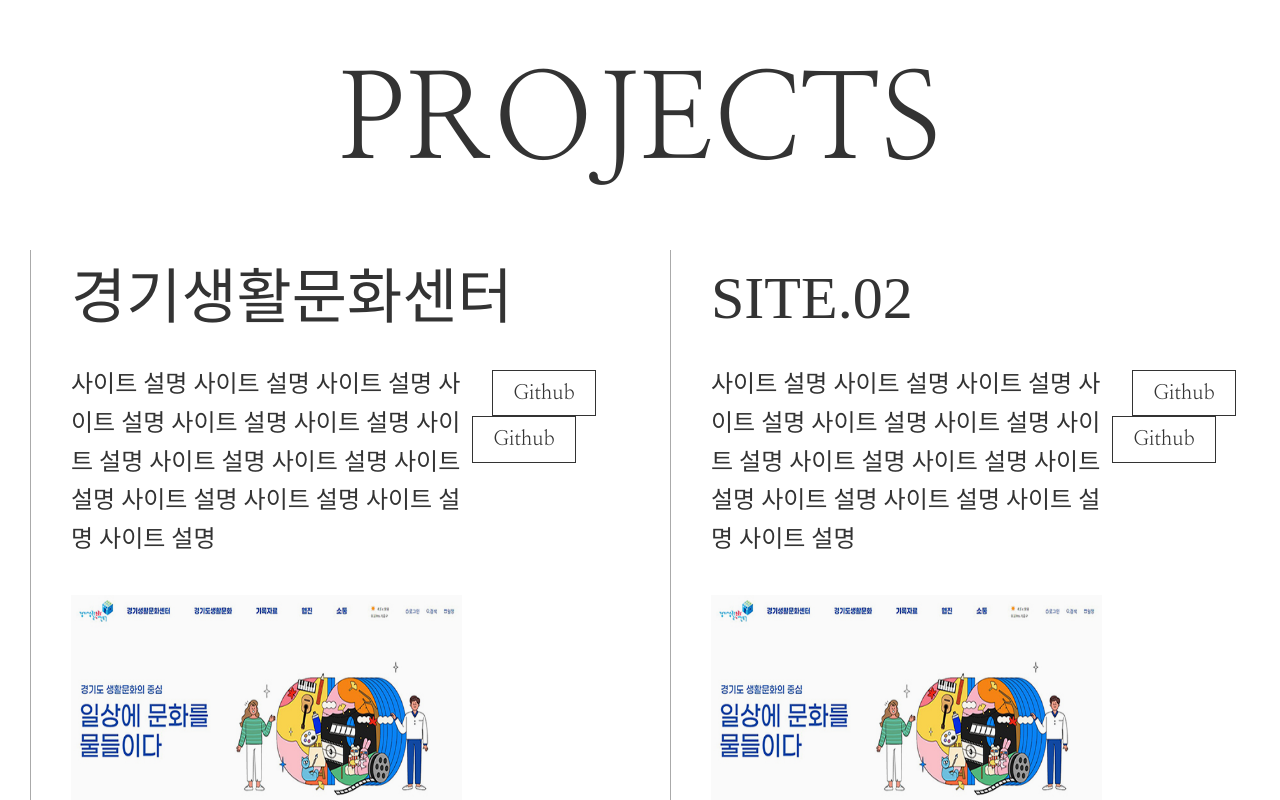
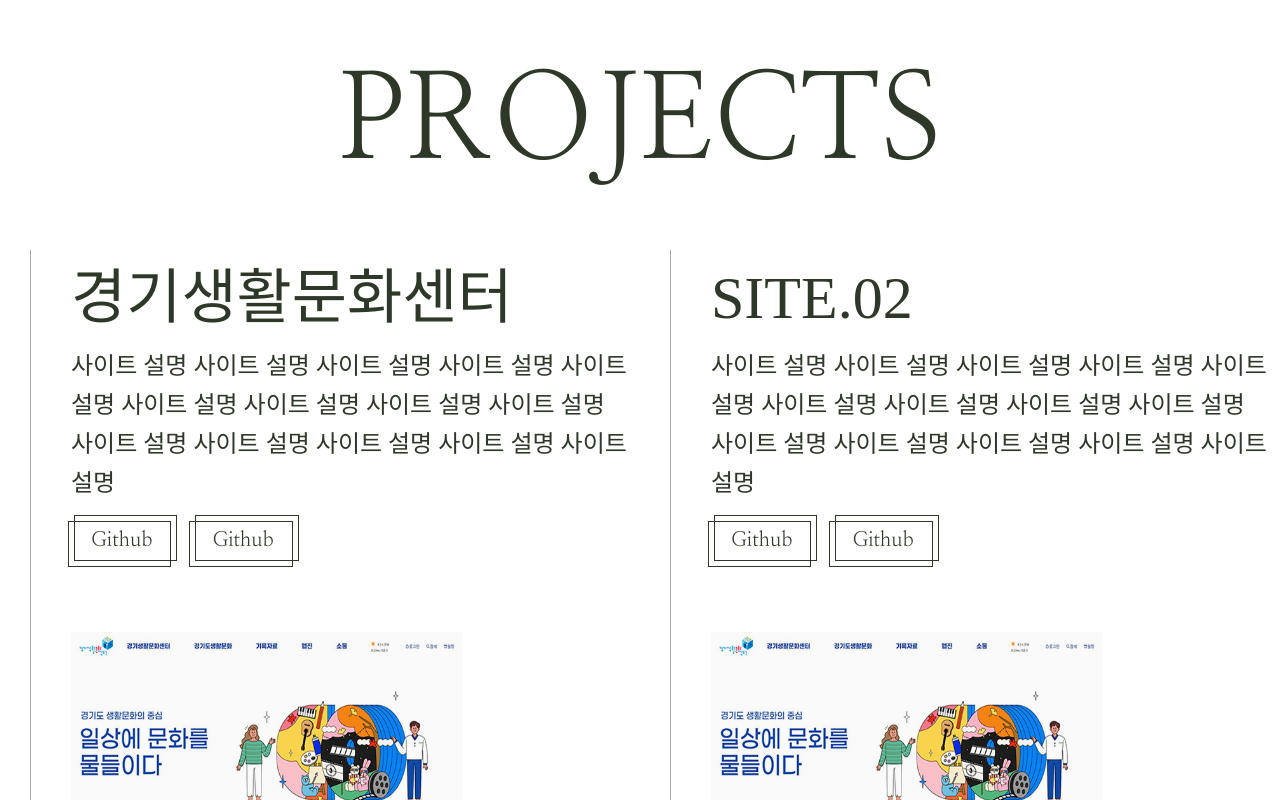
Before and after one commit to KimJunHo98/Portfolio-react, a React (Create React App) app: page / in a window 1280 px wide. Shown: the part 2000-2800 px from the top of the page. Built offline with nearby package versions, Linux system fonts and the light colour scheme; a web font is replaced by a local one.

Commit message:
230407 project 컴포넌트 slide, button 수정, 기본색상 변경

```diff
--- a/src/components/Footer.js
+++ b/src/components/Footer.js
@@ -15,7 +15,8 @@
                         <p className="copy">&copy; KimJunHo</p>
                         <div className="footer_link_wrap">
                             <button className="footer_link" onClick={()=>{window.open(url1)}}>
-                                <FontAwesomeIcon icon={faGithub} /><span>Github</span>
+                                <FontAwesomeIcon icon={faGithub} />
+                                <span>Github</span>
                             </button>
                             <button className="footer_link" onClick={()=>{window.open(url2)}}>
                                 <svg viewBox="0 0 120 126" className="notionLogo" style={{width: "18px", height: "18px", display: "block", fill: "inherit", flexShrink: "0", backfaceVisibility: "hidden", marginRight: "6px"}}>
--- a/src/components/Header.js
+++ b/src/components/Header.js
@@ -10,7 +10,7 @@
                 <div className="inner">
                     <div className="header">
                         <h1 className="main_logo">
-                            KimJunHo
+                            <AnchorLink href="#about1">KimJunHo</AnchorLink>
                             {/* <img src="../images/chatgpt-logo.png" alt="메인로고" /> */}
                         </h1>
                         <nav className="gnb">
--- a/src/components/ProgressBar.js
+++ b/src/components/ProgressBar.js
@@ -19,7 +19,7 @@
         };
     }, []);
 
-    return <div className="progress_bar" style={{ width: `${width}%` }} />;
+    return <div id="progress_bar" className="progress_bar" style={{ width: `${width}%` }} />;
 };
 
 export default ProgressBar;
--- a/src/scss/About.scss
+++ b/src/scss/About.scss
@@ -63,7 +63,7 @@
             }
             .slog5 {
                 span {
-                    border-bottom: 2px solid #333;
+                    border-bottom: 2px solid $prim;
                 }
             }
         }
@@ -86,8 +86,8 @@
 
 #about2 {
     width: 100%;
-    border-top: 2px solid #333;
-    border-bottom: 2px solid #333;
+    border-top: 2px solid $prim;
+    border-bottom: 2px solid $prim;
 
     .inner {
         padding-left: 0;
@@ -106,7 +106,7 @@
             display: flex;
             justify-content: center;
             align-items: center;
-            border-right: 2px solid #333;
+            border-right: 2px solid $prim;
 
             .tit {
                 line-height: 1;
--- a/src/scss/Footer.scss
+++ b/src/scss/Footer.scss
@@ -3,7 +3,7 @@
 
 #footer {
     width: 100%;
-    border-top: 2px solid #333;
+    border-top: 2px solid $prim;
 
     .footer {
         width: 100%;
@@ -19,18 +19,26 @@
             font-size: $fs_1;
         }
         .footer_link_wrap {
+            display: flex;
+
             .footer_link {
+                display: flex;
                 margin-left: 30px;
                 text-decoration: underline;
                 background-color: transparent;
-                font-family: $ffN;
-                font-size: $fs_1;
                 cursor: pointer;
 
-                // span {
-                //     display: inline-block;
-                //     font-size: 16px;
-                // }
+                svg {
+                    width: 20px;
+                    height: 20px;
+                }
+
+                span {
+                    display: inline-block;
+                    padding-left: 5px;
+                    font-family: $ffN;
+                    font-size: $fs_1;
+                }
             }
         }
     }
--- a/src/scss/Header.scss
+++ b/src/scss/Header.scss
@@ -7,7 +7,7 @@
     left: 0;
     height: 5px;
     z-index: 9999;
-    background-color: #000;
+    background-color: $prim;
 }
 
 #header {
@@ -16,7 +16,7 @@
     top: 0;
     left: 0;
     backdrop-filter: blur(10px);
-    border-bottom: 2px solid #333;
+    border-bottom: 2px solid $prim;
     z-index: 999;
 
     .header {
@@ -32,7 +32,10 @@
             height: 100%;
             line-height: 68px;
             text-align: center;
-            @include fontSizeWeight($fs_4, 800);
+
+            a {
+                @include fontSizeWeight($fs_4, 800);
+            }
 
             // img {
             //     width: 40px;
@@ -64,7 +67,7 @@
                         width: 100%;
                         height: 0%;
                         transition: all .4s ease-out;
-                        background-color: #333;
+                        background-color: $prim;
                         z-index: -1;
                     }
                     &:before { top: 0; }
@@ -83,7 +86,6 @@
                         height: 100%;
                         display: inline-block;
                         text-align: center;
-                        color: $text;
                         @include fontSizeWeight($fs_3, 700);
                     }
                 }
--- a/src/scss/Projects.scss
+++ b/src/scss/Projects.scss
@@ -4,7 +4,7 @@
 #projects {
     width: 100%;
     height: 100%;
-    border-bottom: 2px solid #333;
+    border-bottom: 2px solid $prim;
 
     .projects {
         width: 100%;
@@ -52,30 +52,53 @@
                         @include fontSizeWeight($fs_10, 400);
                     }
                     .hor_item_top {
-                        height: 20%;
                         display: flex;
+                        flex-direction: column;
 
                         .site_desc {
-                            width: 70%;
+                            margin-bottom: 10px;
                             line-height: 1.618;
                             font-family: $ffC;
                             @include fontSizeWeight($fs_6, 400);
                             word-break: normal;
                         }
                         .site_btns {
-                            width: 30%;
                             padding-top: 5px;
+                            font-family: $ffN;
 
                             .site_link_btn {
+                                position: relative;
                                 padding: 6px 20px;
-                                margin-left: 10px;
+                                margin-left: 20px;
+                                color: $prim;
                                 background-color: transparent;
-                                border: 1px solid #333;
                                 @include fontSizeWeight($fs_4, 400);
                                 cursor: pointer;
 
                                 &:first-child {
-                                    margin-left: 30px;
+                                    margin-left: 0;
+                                }
+                                &:before, &:after {
+                                    content: '';
+                                    position: absolute;
+                                    left: 0;
+                                    top: 0;
+                                    width: 100%;
+                                    height: 100%;
+                                    border: 1px solid $prim;
+                                    transition: all .25s ease-in;
+                                }
+                                &:before {
+                                    transform: translateX(-3px) translateY(3px);
+                                }
+                                &:after {
+                                    transform: translateX(3px) translateY(-3px);
+                                }
+
+                                &:hover {
+                                    &:before, &:after {
+                                        transform: translateX(0) translateY(0);
+                                    }
                                 }
                             }
                         }
--- a/src/scss/Reset.scss
+++ b/src/scss/Reset.scss
@@ -12,14 +12,14 @@
 /* 폰트 초기화 */
 html { font-size: 62.5%; /* 1rem = 10px */ }
 body, input, textarea, select, button, table {
-    font-family: $ffN, $ffC, sans-serif; color: $text; line-height: 1.618;
+    font-family: $ffN, $ffC, sans-serif; color: $prim; line-height: 1.618;
 }
 
 /* 제목태그 초기화 */
-h1, h2, h3, h4, h5, h6 { font-size: 1.4rem; color: $text; font-weight: normal; }
+h1, h2, h3, h4, h5, h6 { font-size: 1.4rem; color: $prim; font-weight: normal; }
 
 /* a 링크 초기화 */
-a { text-decoration: none; color: $text; }
+a { text-decoration: none; color: $prim; }
 a:hover { color: #111; }
 
 /* 블릿기호 초기화 */
--- a/src/scss/Skill.scss
+++ b/src/scss/Skill.scss
@@ -3,7 +3,7 @@
 
 #skill {
     width: 100%;
-    border-bottom: 2px solid #333;
+    border-bottom: 2px solid $prim;
 
     .skill {
         width: 100%;
@@ -19,7 +19,7 @@
             justify-content: center;
             align-items: center;
             padding-left: 30px;
-            border-left: 2px solid #333;
+            border-left: 2px solid $prim;
 
             .tit {
                 @include text(center, uppercase);
--- a/src/scss/Variable.scss
+++ b/src/scss/Variable.scss
@@ -29,7 +29,7 @@
 
 // color
 $background: #ffffff;
-$text: #333333;
+$prim: #2E3828;
 
 // inner padding
 $inner: 0 30px;
```
Lines whose indentation alone changed are shown as unchanged.
